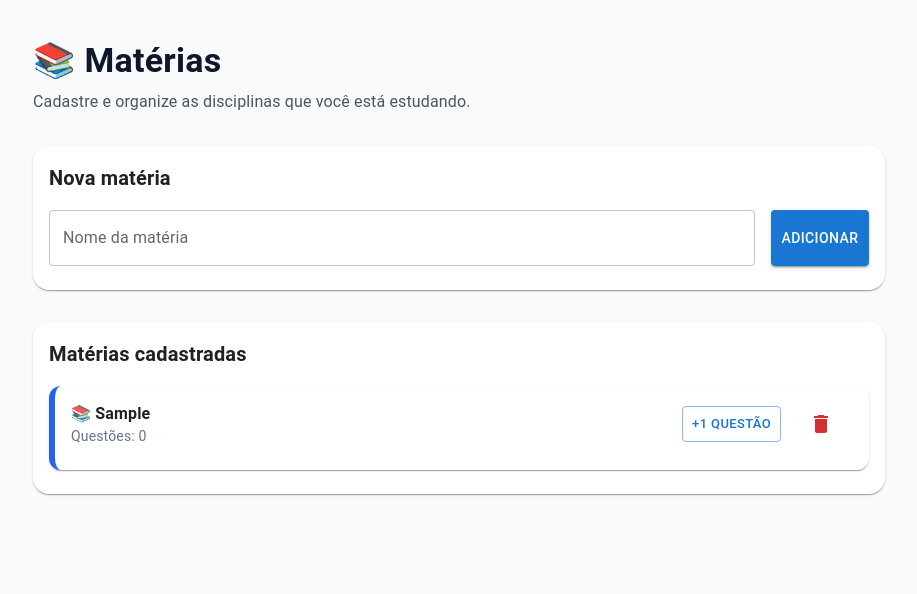
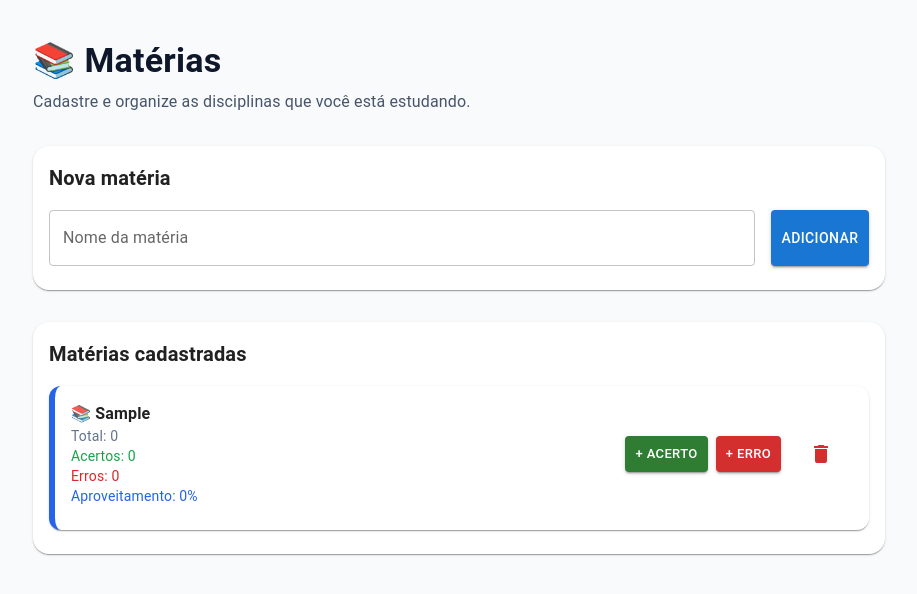
Before and after one commit to Leicyane/concurseira-pro, a Next.js app: page /materias in a window 1280 px wide. Both pictures are taken after typing "Sample" into the empty fields and a click on the button "ADICIONAR". Shown: the top 594 px of the page, without its empty margins (181-1098 px from the left). Built offline with nearby package versions, Linux system fonts and the light colour scheme.

Commit message:
feat: salva materias no localStorage

```diff
--- a/app/materias/page.tsx
+++ b/app/materias/page.tsx
@@ -1,6 +1,5 @@
 "use client";
-
-import { useState } from "react";
+import { useEffect, useState } from "react";
 import DeleteIcon from "@mui/icons-material/Delete";
 
 import {
@@ -16,8 +15,23 @@ import {
 export default function MateriasPage() {
   const [materia, setMateria] = useState("");
     const [materias, setMaterias] = useState<
-  { nome: string; questoes: number }[]
+      {
+        nome: string;
+        acertos: number;
+        erros: number;
+      }[]
     >([]);
+    useEffect(() => {
+  const dadosSalvos = localStorage.getItem("materias");
+
+  if (dadosSalvos) {
+    setMaterias(JSON.parse(dadosSalvos));
+  }
+}, []);
+
+useEffect(() => {
+  localStorage.setItem("materias", JSON.stringify(materias));
+}, [materias]);
 
   const adicionarMateria = () => {
     if (!materia.trim()) return;
@@ -26,7 +40,8 @@ export default function MateriasPage() {
   ...materias,
  {
   nome: materia,
-    questoes: 0,
+  acertos: 0,
+  erros: 0,
 
   },
 ]);
@@ -36,11 +51,15 @@ setMateria("");
   const novaLista = materias.filter((_, index) => index !== indexParaRemover);
   setMaterias(novaLista);
 };
-const adicionarQuestao = (index: number) => {
+  const adicionarAcerto = (index: number) => {
     const novaLista = [...materias];
+    novaLista[index].acertos += 1;
+    setMaterias(novaLista);
+  };
 
-  novaLista[index].questoes += 1;
-
+  const adicionarErro = (index: number) => {
+    const novaLista = [...materias];
+    novaLista[index].erros += 1;
     setMaterias(novaLista);
   };
 
@@ -113,16 +132,46 @@ const adicionarQuestao = (index: number) => {
                           <Box>
                               <Typography sx={{ fontWeight: 600 }}>📚 {item.nome}</Typography>
                               <Typography variant="body2" sx={{ color: "#64748b" }}>
-                                Questões: {item.questoes}
+                                Total: {item.acertos + item.erros}
+                              </Typography>
+
+                              <Typography variant="body2" sx={{ color: "#16a34a" }}>
+                                Acertos: {item.acertos}
+                              </Typography>
+
+                                    <Typography variant="body2" sx={{ color: "#dc2626" }}>
+                                      Erros: {item.erros}
+                                    </Typography>
+
+                                    <Typography variant="body2" sx={{ color: "#2563eb" }}>
+                                      Aproveitamento: {
+                                        item.acertos + item.erros === 0
+                                          ? 0
+                                          : Math.round(
+                                              (item.acertos /
+                                                (item.acertos + item.erros)) *
+                                                100
+                                            )
+                                      }%
                                     </Typography>
                             </Box>
                             <Box sx={{ display: "flex", gap: 1 }}>
                                 <Button
-                                  variant="outlined"
+                                  variant="contained"
+                                  color="success"
                                   size="small"
-                                  onClick={() => adicionarQuestao(index)}
+                                  onClick={() => adicionarAcerto(index)}
                                 >
-                                  +1 Questão
+                                  + Acerto
+                                </Button>
+
+                                <Button
+                                  variant="contained"
+                                  color="error"
+                                  size="small"
+                                  onClick={() => adicionarErro(index)}
+                                >
+                                  + Erro
                                 </Button>
                           <Button color="error" onClick={() => removerMateria(index)}>
                             <DeleteIcon />
```
Lines whose indentation alone changed are shown as unchanged.
